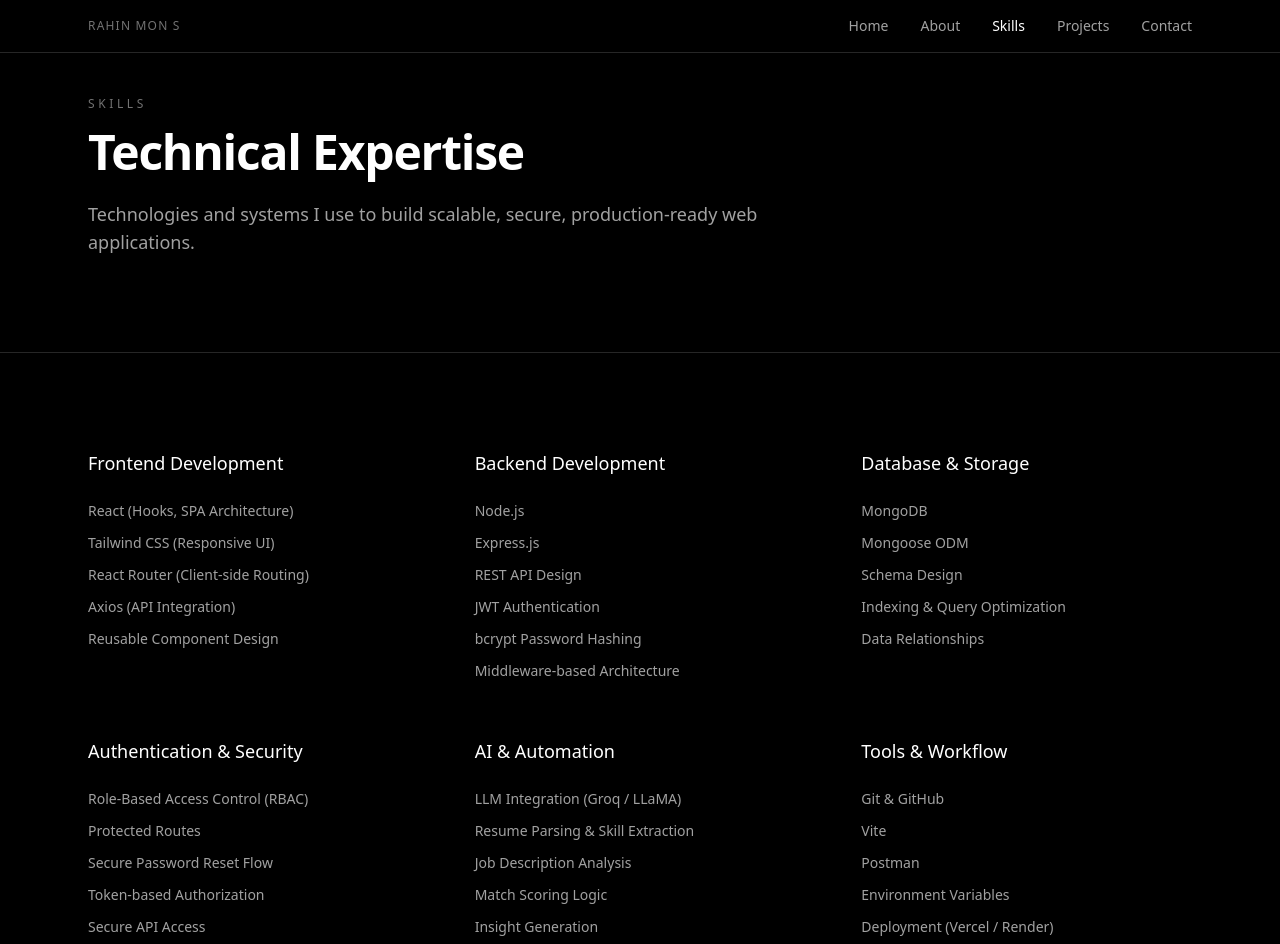
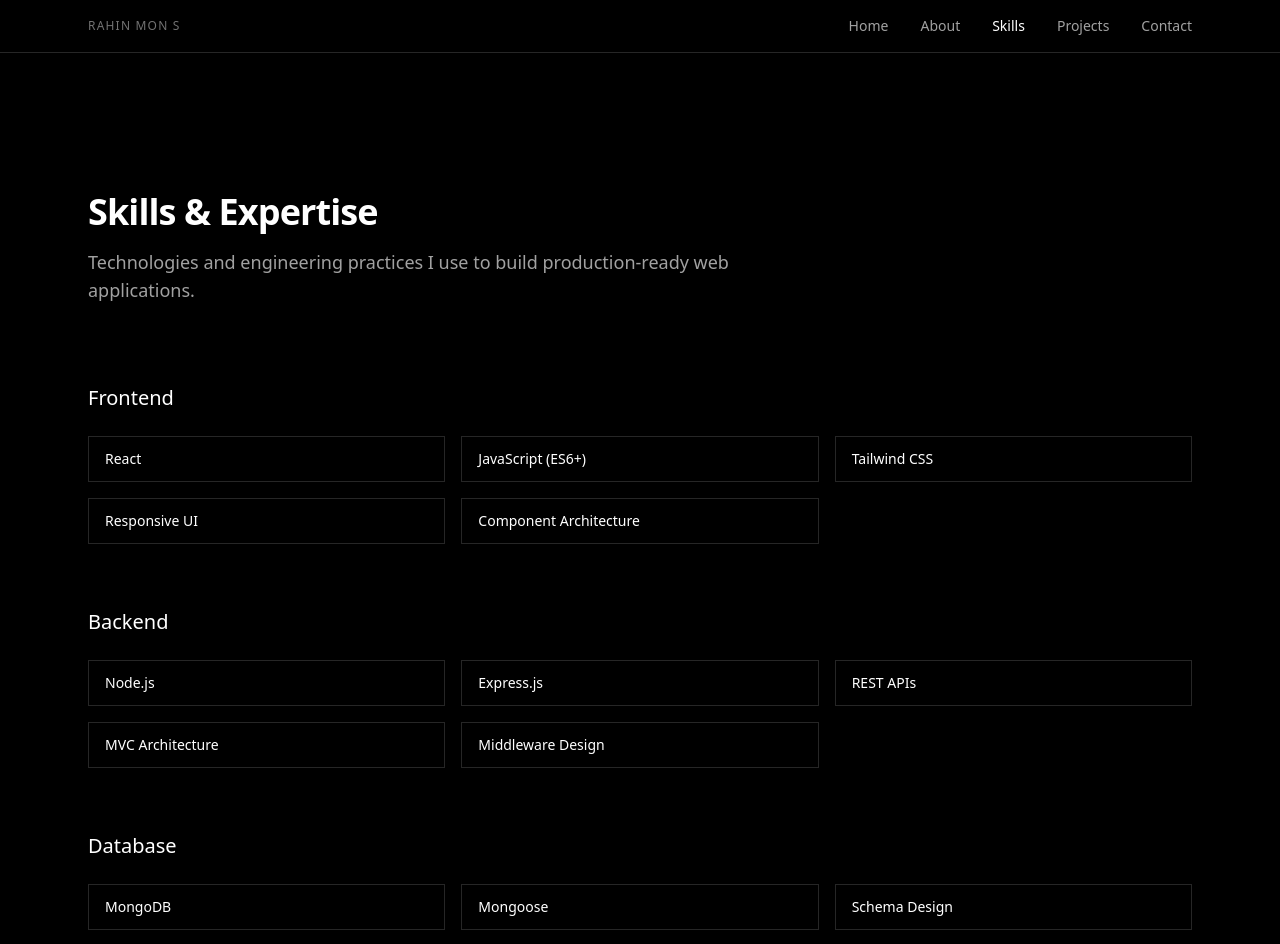
Before and after one commit to Rahinmon2903/Portfolio-latest, a React (Vite) app: page /skills in a window 1280 px wide. Shown: the top 944 px of the page. Built offline with nearby package versions, Linux system fonts and the light colour scheme.

Commit message:
Home page updated

```diff
--- a/src/index.css
+++ b/src/index.css
@@ -1 +1,16 @@
 @import "tailwindcss";
+
+@keyframes fadeIn {
+  from {
+    opacity: 0;
+    transform: translateY(8px);
+  }
+  to {
+    opacity: 1;
+    transform: translateY(0);
+  }
+}
+
+.animate-fadeIn {
+  animation: fadeIn 0.6s ease-out both;
+}
--- a/src/pages/Projects.jsx
+++ b/src/pages/Projects.jsx
@@ -2,7 +2,7 @@
 
 export default function Projects() {
   return (
-    <main className="min-h-screen bg-black text-white">
+    <main className="min-h-screen bg-black text-white pt-24 animate-fadeIn">
       <div className="max-w-6xl mx-auto px-6 py-24">
 
         {/* HEADER */}
@@ -11,8 +11,8 @@
             Projects
           </h1>
           <p className="mt-4 text-neutral-400 text-lg">
-            Production-style applications demonstrating full-stack system
-            design, authentication, and real-world workflows.
+            Real-world, production-style applications focused on backend
+            architecture, authentication, and scalable system design.
           </p>
         </header>
 
@@ -20,15 +20,18 @@
         <div className="mt-20 space-y-24">
 
           {/* PROJECT 1 */}
-          <section className="border-t border-neutral-800 pt-12">
+          <section
+            className="border-t border-neutral-800 pt-12 animate-fadeIn"
+            style={{ animationDelay: "0.05s" }}
+          >
             <h2 className="text-2xl font-medium">
               AI Job Application Intelligence Platform
             </h2>
 
             <p className="mt-3 text-neutral-400 max-w-2xl">
-              An AI-powered system that analyzes resumes against job
-              descriptions and provides match scores, missing skills, and
-              actionable insights.
+              An AI-powered system that evaluates resumes against job
+              descriptions, generates match scores, and highlights missing
+              skills with actionable insights.
             </p>
 
             <div className="mt-6 grid md:grid-cols-2 gap-10">
@@ -39,9 +42,9 @@
                 </h3>
                 <ul className="space-y-2 text-sm text-neutral-400">
                   <li>• Resume text & PDF upload</li>
-                  <li>• Job description analysis</li>
+                  <li>• Job description parsing</li>
                   <li>• AI-based match scoring</li>
-                  <li>• Missing skill extraction</li>
+                  <li>• Missing skill detection</li>
                   <li>• Analysis history & insights</li>
                 </ul>
               </div>
@@ -53,18 +56,17 @@
                 </h3>
                 <p className="text-sm text-neutral-400">
                   React, Tailwind CSS, Node.js, Express, MongoDB, JWT,
-                  AI (LLM Integration)
+                  LLM Integration
                 </p>
               </div>
             </div>
 
-            {/* LINKS */}
             <div className="mt-6 flex items-center gap-6">
               <a
                 href="https://your-live-link"
                 target="_blank"
                 rel="noreferrer"
-                className="flex items-center gap-2 text-sm underline"
+                className="flex items-center gap-2 text-sm underline underline-offset-4"
               >
                 <FaExternalLinkAlt size={14} />
                 Live Demo
@@ -74,7 +76,7 @@
                 href="https://github.com/your-repo"
                 target="_blank"
                 rel="noreferrer"
-                className="flex items-center gap-2 text-sm underline"
+                className="flex items-center gap-2 text-sm underline underline-offset-4"
               >
                 <FaGithub size={14} />
                 GitHub
@@ -83,14 +85,18 @@
           </section>
 
           {/* PROJECT 2 */}
-          <section className="border-t border-neutral-800 pt-12">
+          <section
+            className="border-t border-neutral-800 pt-12 animate-fadeIn"
+            style={{ animationDelay: "0.1s" }}
+          >
             <h2 className="text-2xl font-medium">
               RBAC Management Dashboard
             </h2>
 
             <p className="mt-3 text-neutral-400 max-w-2xl">
-              A role-based access control system for managing users, requests,
-              approvals, and permissions in enterprise-style applications.
+              A role-based access control system designed for enterprise
+              workflows, featuring approval pipelines, permissions, and
+              secure dashboards.
             </p>
 
             <div className="mt-6 grid md:grid-cols-2 gap-10">
@@ -99,7 +105,7 @@
                   Key Features
                 </h3>
                 <ul className="space-y-2 text-sm text-neutral-400">
-                  <li>• JWT-based authentication</li>
+                  <li>• JWT authentication</li>
                   <li>• Role-based protected routes</li>
                   <li>• Admin / Manager / User dashboards</li>
                   <li>• Request approval workflows</li>
@@ -122,7 +128,7 @@
                 href="https://your-live-link"
                 target="_blank"
                 rel="noreferrer"
-                className="flex items-center gap-2 text-sm underline"
+                className="flex items-center gap-2 text-sm underline underline-offset-4"
               >
                 <FaExternalLinkAlt size={14} />
                 Live Demo
@@ -132,7 +138,7 @@
                 href="https://github.com/your-repo"
                 target="_blank"
                 rel="noreferrer"
-                className="flex items-center gap-2 text-sm underline"
+                className="flex items-center gap-2 text-sm underline underline-offset-4"
               >
                 <FaGithub size={14} />
                 GitHub
@@ -141,14 +147,17 @@
           </section>
 
           {/* PROJECT 3 */}
-          <section className="border-t border-neutral-800 pt-12">
+          <section
+            className="border-t border-neutral-800 pt-12 animate-fadeIn"
+            style={{ animationDelay: "0.15s" }}
+          >
             <h2 className="text-2xl font-medium">
               MERN E-Commerce Platform
             </h2>
 
             <p className="mt-3 text-neutral-400 max-w-2xl">
-              A full-featured e-commerce application with product management,
-              cart flow, and secure checkout logic.
+              A full-featured e-commerce application with secure authentication,
+              cart workflows, and admin-level product management.
             </p>
 
             <div className="mt-6 grid md:grid-cols-2 gap-10">
@@ -180,7 +189,7 @@
                 href="https://your-live-link"
                 target="_blank"
                 rel="noreferrer"
-                className="flex items-center gap-2 text-sm underline"
+                className="flex items-center gap-2 text-sm underline underline-offset-4"
               >
                 <FaExternalLinkAlt size={14} />
                 Live Demo
@@ -190,7 +199,7 @@
                 href="https://github.com/your-repo"
                 target="_blank"
                 rel="noreferrer"
-                className="flex items-center gap-2 text-sm underline"
+                className="flex items-center gap-2 text-sm underline underline-offset-4"
               >
                 <FaGithub size={14} />
                 GitHub
--- a/src/pages/Skills.jsx
+++ b/src/pages/Skills.jsx
@@ -1,120 +1,96 @@
 export default function Skills() {
+  const sections = [
+    {
+      title: "Frontend",
+      skills: [
+        "React",
+        "JavaScript (ES6+)",
+        "Tailwind CSS",
+        "Responsive UI",
+        "Component Architecture"
+      ]
+    },
+    {
+      title: "Backend",
+      skills: [
+        "Node.js",
+        "Express.js",
+        "REST APIs",
+        "MVC Architecture",
+        "Middleware Design"
+      ]
+    },
+    {
+      title: "Database",
+      skills: [
+        "MongoDB",
+        "Mongoose",
+        "Schema Design",
+        "Indexing",
+        "Data Validation"
+      ]
+    },
+    {
+      title: "Authentication & Security",
+      skills: [
+        "JWT Authentication",
+        "Role-Based Access Control (RBAC)",
+        "Password Hashing (bcrypt)",
+        "Protected Routes",
+        "Secure Token Flows"
+      ]
+    },
+    {
+      title: "Tools & Deployment",
+      skills: [
+        "Git & GitHub",
+        "Vercel",
+        "Render",
+        "Environment Variables",
+        "API Testing"
+      ]
+    }
+  ];
+
   return (
-    <main className="min-h-screen bg-black text-white">
-      {/* HEADER */}
-      <section className="border-b border-neutral-800">
-        <div className="max-w-6xl mx-auto px-6 py-24">
-          <p className="text-xs tracking-[0.3em] uppercase text-neutral-500">
-            Skills
-          </p>
+    <main className="min-h-screen bg-black text-white pt-24 animate-fadeIn">
+      <div className="max-w-6xl mx-auto px-6 py-24">
 
-          <h1 className="mt-4 text-4xl md:text-5xl font-semibold tracking-tight">
-            Technical Expertise
+        {/* HEADER */}
+        <header className="max-w-2xl">
+          <h1 className="text-4xl font-semibold tracking-tight">
+            Skills & Expertise
           </h1>
-
-          <p className="mt-6 text-lg text-neutral-400 max-w-2xl">
-            Technologies and systems I use to build scalable, secure,
+          <p className="mt-4 text-neutral-400 text-lg">
+            Technologies and engineering practices I use to build
             production-ready web applications.
           </p>
+        </header>
+
+        {/* SKILL SECTIONS */}
+        <div className="mt-20 space-y-16">
+          {sections.map((section) => (
+            <section key={section.title}>
+              <h2 className="text-xl font-medium mb-6">
+                {section.title}
+              </h2>
+
+              <div className="grid grid-cols-1 sm:grid-cols-2 md:grid-cols-3 gap-4">
+                {section.skills.map((skill) => (
+                  <div
+                    key={skill}
+                    className="border border-neutral-800 px-4 py-3 text-sm
+                               hover:border-white transition"
+                  >
+                    {skill}
+                  </div>
+                ))}
+              </div>
+            </section>
+          ))}
         </div>
-      </section>
 
-      {/* SKILLS GRID */}
-      <section>
-        <div className="max-w-6xl mx-auto px-6 py-24 grid grid-cols-1 md:grid-cols-2 lg:grid-cols-3 gap-14">
-
-          {/* FRONTEND */}
-          <div>
-            <h2 className="text-lg font-medium mb-6">
-              Frontend Development
-            </h2>
-
-            <ul className="space-y-3 text-sm text-neutral-400">
-              <li>React (Hooks, SPA Architecture)</li>
-              <li>Tailwind CSS (Responsive UI)</li>
-              <li>React Router (Client-side Routing)</li>
-              <li>Axios (API Integration)</li>
-              <li>Reusable Component Design</li>
-            </ul>
-          </div>
-
-          {/* BACKEND */}
-          <div>
-            <h2 className="text-lg font-medium mb-6">
-              Backend Development
-            </h2>
-
-            <ul className="space-y-3 text-sm text-neutral-400">
-              <li>Node.js</li>
-              <li>Express.js</li>
-              <li>REST API Design</li>
-              <li>JWT Authentication</li>
-              <li>bcrypt Password Hashing</li>
-              <li>Middleware-based Architecture</li>
-            </ul>
-          </div>
-
-          {/* DATABASE */}
-          <div>
-            <h2 className="text-lg font-medium mb-6">
-              Database & Storage
-            </h2>
-
-            <ul className="space-y-3 text-sm text-neutral-400">
-              <li>MongoDB</li>
-              <li>Mongoose ODM</li>
-              <li>Schema Design</li>
-              <li>Indexing & Query Optimization</li>
-              <li>Data Relationships</li>
-            </ul>
-          </div>
-
-          {/* AUTH & SECURITY */}
-          <div>
-            <h2 className="text-lg font-medium mb-6">
-              Authentication & Security
-            </h2>
-
-            <ul className="space-y-3 text-sm text-neutral-400">
-              <li>Role-Based Access Control (RBAC)</li>
-              <li>Protected Routes</li>
-              <li>Secure Password Reset Flow</li>
-              <li>Token-based Authorization</li>
-              <li>Secure API Access</li>
-            </ul>
-          </div>
-
-          {/* AI & AUTOMATION */}
-          <div>
-            <h2 className="text-lg font-medium mb-6">
-              AI & Automation
-            </h2>
-
-            <ul className="space-y-3 text-sm text-neutral-400">
-              <li>LLM Integration (Groq / LLaMA)</li>
-              <li>Resume Parsing & Skill Extraction</li>
-              <li>Job Description Analysis</li>
-              <li>Match Scoring Logic</li>
-              <li>Insight Generation</li>
-            </ul>
-          </div>
-
-          {/* TOOLS */}
-          <div>
-            <h2 className="text-lg font-medium mb-6">
-              Tools & Workflow
-            </h2>
-
-            <ul className="space-y-3 text-sm text-neutral-400">
-              <li>Git & GitHub</li>
-              <li>Vite</li>
-              <li>Postman</li>
-              <li>Environment Variables</li>
-              <li>Deployment (Vercel / Render)</li>
-            </ul>
-          </div>
-        </div>
-      </section>
+      </div>
     </main>
   );
 }
```
Also changed, not shown: index.html (+28 -2 lines), src/pages/About.jsx (+10 -19 lines), src/pages/Contact.jsx (+28 -9 lines), src/pages/Home.jsx (+92 -35 lines).
